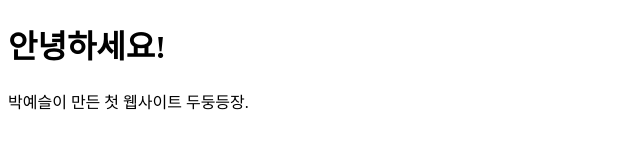
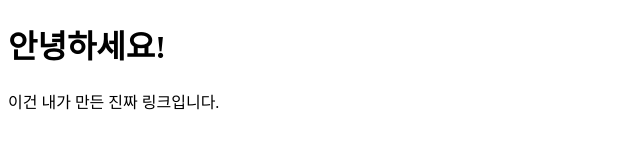
Before and after one commit to park387/sarah.github.io, a plain HTML site: page index.html in a window 1280 px wide. Shown: the full height of the page, 0-640 px from the left. Drawn offline with Linux system fonts and the light colour scheme.

Commit message:
Update index.html

```diff
--- a/index.html
+++ b/index.html
@@ -6,6 +6,6 @@
 </head>
 <body>
   <h1>안녕하세요!</h1>
-  <p>박예슬이 만든 첫 웹사이트 두둥등장.</p>
+  <p>이건 내가 만든 진짜 링크입니다.</p>
 </body>
 </html>
```
